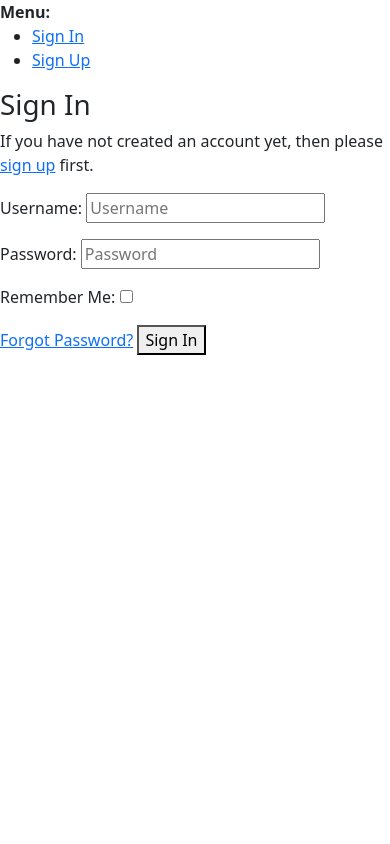
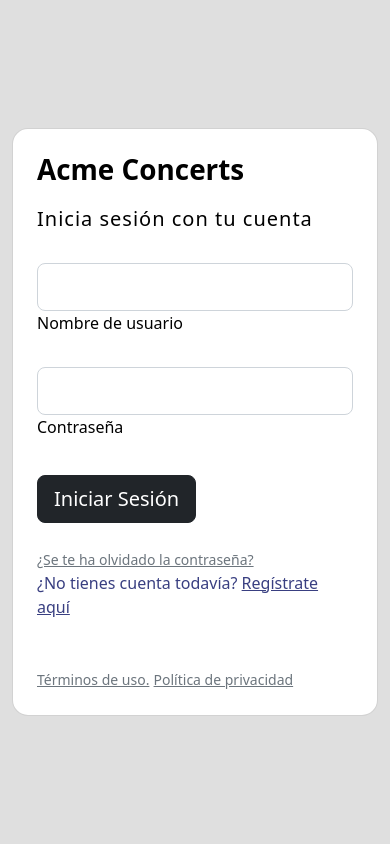
Before and after one commit to AcmeConcerts/Acme-Concerts, a Django app: page /accounts/login/ in a window 390 px wide. Run offline with Django 4.2, Linux system fonts and the light colour scheme; some libraries are stand-ins or nearby versions.

Commit message:
style: personalized login, logout, and signup view

```diff
--- a/AcmeConcerts/templates/account/base.html
+++ b/AcmeConcerts/templates/account/base.html
@@ -4,35 +4,14 @@
     <title>{% block head_title %}{% endblock %}</title>
     {% block extra_head %}
     {% endblock %}
+    <link rel="stylesheet" href="https://use.fontawesome.com/releases/v5.8.1/css/all.css">
+
     <link href="https://cdn.jsdelivr.net/npm/bootstrap@5.2.2/dist/css/bootstrap.min.css" rel="stylesheet" integrity="sha384-Zenh87qX5JnK2Jl0vWa8Ck2rdkQ2Bzep5IDxbcnCeuOxjzrPF/et3URy9Bv1WTRi" crossorigin="anonymous">
   </head>
   <body>
     <script src="https://cdn.jsdelivr.net/npm/bootstrap@5.2.2/dist/js/bootstrap.bundle.min.js" integrity="sha384-OERcA2EqjJCMA+/3y+gxIOqMEjwtxJY7qPCqsdltbNJuaOe923+mo//f6V8Qbsw3" crossorigin="anonymous"></script>
     {% block body %}
 
-    {% if messages %}
-    <div>
-      <strong>Messages:</strong>
-      <ul>
-        {% for message in messages %}
-        <li>{{message}}</li>
-        {% endfor %}
-      </ul>
-    </div>
-    {% endif %}
-
-    <div>
-      <strong>Menu:</strong>
-      <ul>
-        {% if user.is_authenticated %}
-        <li><a href="{% url 'account_email' %}">Change E-mail</a></li>
-        <li><a href="{% url 'account_logout' %}">Sign Out</a></li>
-        {% else %}
-        <li><a href="{% url 'account_login' %}">Sign In</a></li>
-        <li><a href="{% url 'account_signup' %}">Sign Up</a></li>
-        {% endif %}
-      </ul>
-    </div>
     {% block content %}
     {% endblock %}
     {% endblock %}
--- a/AcmeConcerts/templates/account/login.html
+++ b/AcmeConcerts/templates/account/login.html
@@ -3,44 +3,59 @@
 {% load i18n %}
 {% load account socialaccount %}
 
-{% block head_title %}{% trans "Sign In" %}{% endblock %}
+{% block head_title %}{% trans "Iniciar Sesion" %}{% endblock %}
 
 {% block content %}
 
-<h1>{% trans "Sign In" %}</h1>
+<section class="vh-100" style="background-color: #dfdfdf;">
+  <div class="container py-4 h-100">
+    <div class="row d-flex justify-content-center align-items-center h-100">
+      <div class="col col-xl-10">
+        <div class="card" style="border-radius: 1rem;">
+          <div class="row g-0">
+            <div class="col-md-6 col-lg-4 d-none d-md-block">
+              <img src="https://wallpaperaccess.com/full/633415.jpg"
+                alt="login form" class="img-fluid" style="border-radius: 1rem 0 0 1rem;" />
+            </div>
+            <div class="col-md-6 col-lg-7 d-flex align-items-center">
+              <div class="card-body p-4 p-lg-5 text-black">
+                <form class="login" method="POST" action="{% url 'account_login' %}">
+                  {% csrf_token %}
 
-{% get_providers as socialaccount_providers %}
+                  <div class="d-flex align-items-center mb-3 pb-1">
+                    <span class="h1 fw-bold mb-0">Acme Concerts</span>
+                  </div>
 
-{% if socialaccount_providers %}
-<p>{% blocktrans with site.name as site_name %}Please sign in with one
-of your existing third party accounts. Or, <a href="{{ signup_url }}">sign up</a>
-for a {{ site_name }} account and sign in below:{% endblocktrans %}</p>
+                  <h5 class="fw-normal mb-3 pb-3" style="letter-spacing: 1px;">Inicia sesión con tu cuenta</h5>
 
-<div class="socialaccount_ballot">
+                  <div class="form-outline mb-4">
+                    <input name="login" type="text" id="form2Example17" class="form-control form-control-lg" required id="id_login" />
+                    <label class="form-label" for="form2Example17">Nombre de usuario</label>
+                  </div>
 
-  <ul class="socialaccount_providers">
-    {% include "socialaccount/snippets/provider_list.html" with process="login" %}
-  </ul>
+                  <div class="form-outline mb-4">
+                    <input name="password" type="password" id="form2Example27" class="form-control form-control-lg" required id="id_password"/>
+                    <label class="form-label" for="form2Example27">Contraseña</label>
+                  </div>
 
-  <div class="login-or">{% trans 'or' %}</div>
+                  <div class="pt-1 mb-4">
+                    <button class="btn btn-dark btn-lg btn-block primaryAction" type="submit">Iniciar Sesión</button>
+                  </div>
 
-</div>
+                  <a class="small text-muted" href="{% url 'account_reset_password' %}">¿Se te ha olvidado la contraseña?</a>
+                  <p class="mb-5 pb-lg-2" style="color: #393f81;">¿No tienes cuenta todavía?
+                    <a href="{{ signup_url }}" style="color: #393f81;">Regístrate aquí</a></p>
+                    <a href="#!" class="small text-muted">Términos de uso.</a>
+                  <a href="#!" class="small text-muted">Política de privacidad</a>
+                </form>
 
-{% include "socialaccount/snippets/login_extra.html" %}
-
-{% else %}
-<p>{% blocktrans %}If you have not created an account yet, then please
-<a href="{{ signup_url }}">sign up</a> first.{% endblocktrans %}</p>
-{% endif %}
-
-<form class="login" method="POST" action="{% url 'account_login' %}">
-  {% csrf_token %}
-  {{ form.as_p }}
-  {% if redirect_field_value %}
-  <input type="hidden" name="{{ redirect_field_name }}" value="{{ redirect_field_value }}" />
-  {% endif %}
-  <a class="button secondaryAction" href="{% url 'account_reset_password' %}">{% trans "Forgot Password?" %}</a>
-  <button class="primaryAction" type="submit">{% trans "Sign In" %}</button>
-</form>
+              </div>
+            </div>
+          </div>
+        </div>
+      </div>
+    </div>
+  </div>
+</section>
 
 {% endblock %}
--- a/main/templates/base.html
+++ b/main/templates/base.html
@@ -9,7 +9,6 @@
         <title>AcmeConcerts</title>
         <link href="{% static 'css/bootstrap.min.cs'%}">
         <script src="{% static 'bootstrap.min.js' %}"></script>
-        <script>alert();</script>
         <meta name="viewport" content="width=device-width, initial-scale=1">
         <link rel="stylesheet" href="https://use.fontawesome.com/releases/v5.8.1/css/all.css">
         <link rel="stylesheet" href="/static/css/bootstrap.min.css" media="screen">
```
Also changed, not shown: AcmeConcerts/templates/account/logout.html (+20 -3 lines), AcmeConcerts/templates/account/signup.html (+62 -1 lines), db.sqlite3.
